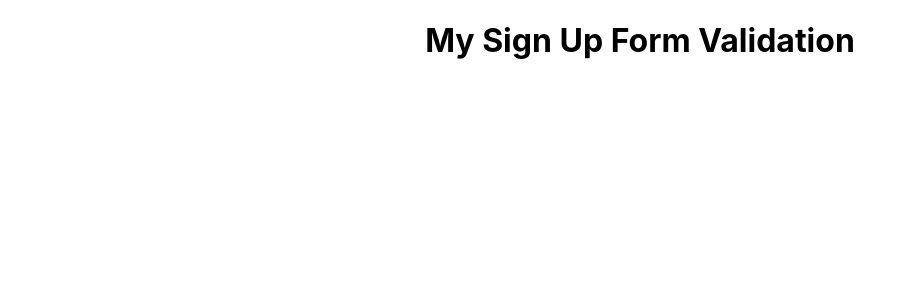
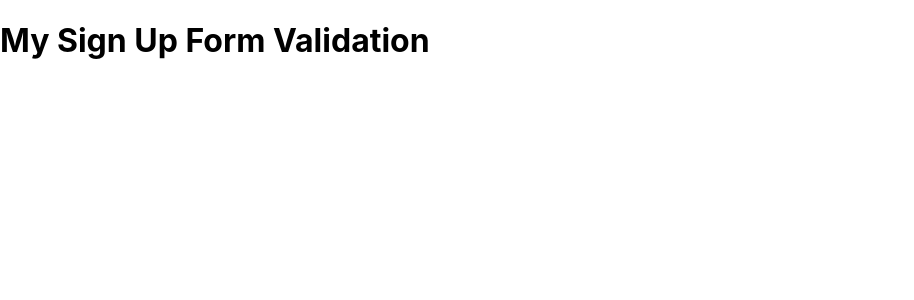
Before and after one commit to gift56/form-js, a React (Create React App) app in the folder form-validation/: page / in a window 1280 px wide. Shown: the top 300 px of the page, without its empty margins (0-914 px from the left). Built offline with nearby package versions, Linux system fonts and the light colour scheme.

Commit message:
deleted app.css file

```diff
--- a/form-validation/src/App.css
+++ /dev/null
@@ -1,3 +0,0 @@
-.App {
-  text-align: center;
-}
--- a/form-validation/src/App.js
+++ b/form-validation/src/App.js
@@ -1,5 +1,3 @@
-import './App.css';
-
 function App() {
   return (
     <div className="App">
```
